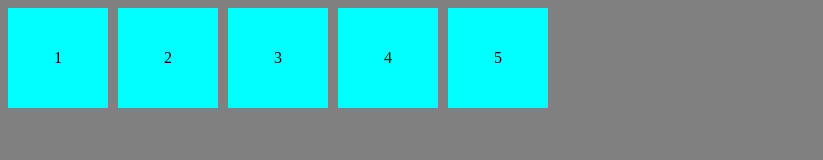
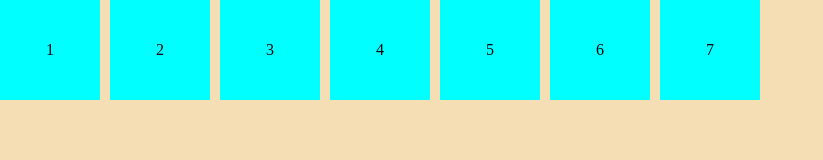
Before and after one commit to arifattari/HTML, a plain HTML site: page index.html in a window 1280 px wide. Shown: the whole page, without its empty margins (0-823 px from the left). Drawn offline with Linux system fonts and the light colour scheme.

Commit message:
work complete

```diff
--- a/index.css
+++ b/index.css
@@ -1,7 +1,14 @@
 body {
-    min-height: 100vh;
-    background-color: gray;
+    min-height: 50vh;
+    background-color: wheat;
+    display: flex;
 }
+* {
+    padding: 0;
+    margin: 0;
+    box-sizing: border-box;
+}
+
 .main {
     display: flex;
    column-gap: 10px;
@@ -16,13 +23,6 @@ body {
     /* flex-direction: row-reverse; */
 }
 
-.class {
-    order: 4;
-    order: 5;
-    order: 3;
-    order: 1;
-    order: 2;
-}
 
 .main div {
     height: 100px;
--- a/index.html
+++ b/index.html
@@ -13,6 +13,9 @@
             <div class="three">3</div>
             <div class="four">4</div>
             <div class="five">5</div>
+            <div class="six">6</div>
+            <div class="seven">7</div>
+
 
         </div>
 
```
